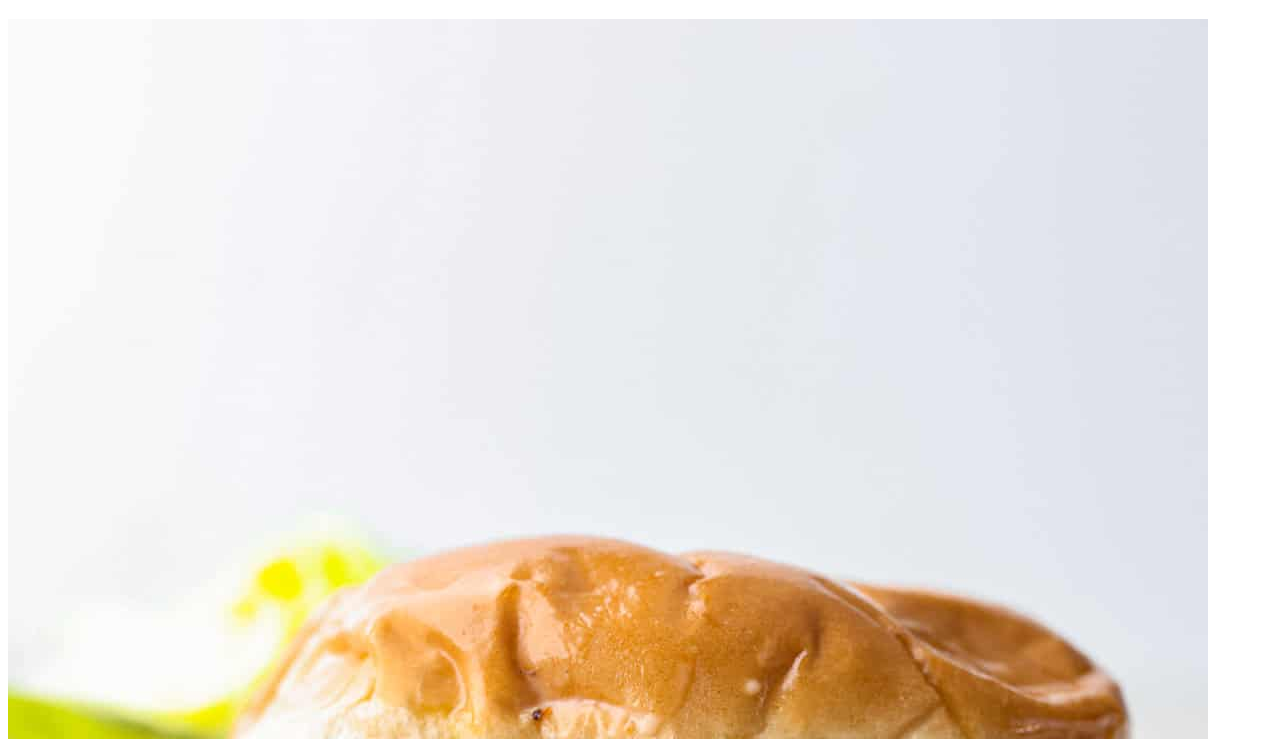
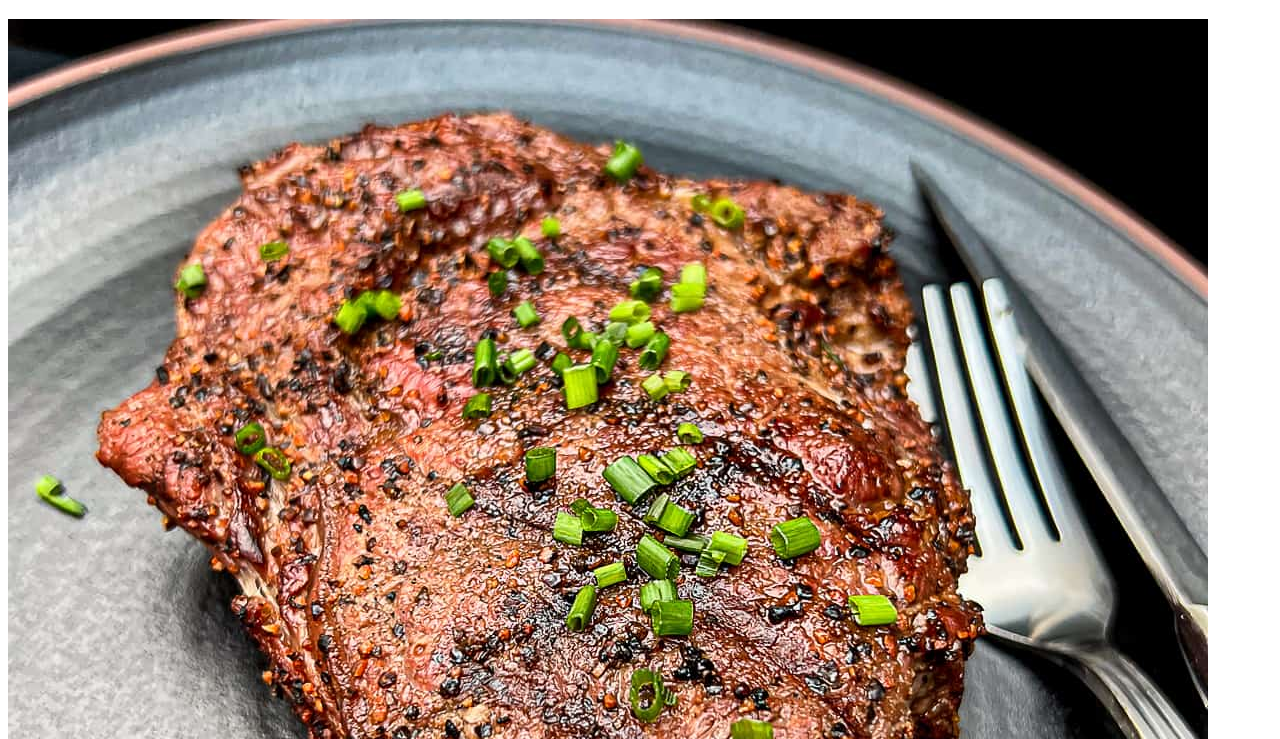
Before and after one commit to libioco/odin-recipes, a plain HTML site: page recipes/steak.html in a window 1280 px wide. Shown: the part 61-800 px from the top of the page. Drawn offline with Linux system fonts and the light colour scheme.

Commit message:
Add steak image and update link

```diff
--- a/recipes/steak.html
+++ b/recipes/steak.html
@@ -6,7 +6,7 @@
     </head>
     <body>
         <h1>Ribeye Steak</h1>
-        <img src="../img/smashburger.jpg" alt="Smashburger">
+        <img src="../img/steak.jpg" alt="Steak">
 
         <h2>Description</h2>
         <p>
```
Also changed, not shown: img/steak.jpg (added).
